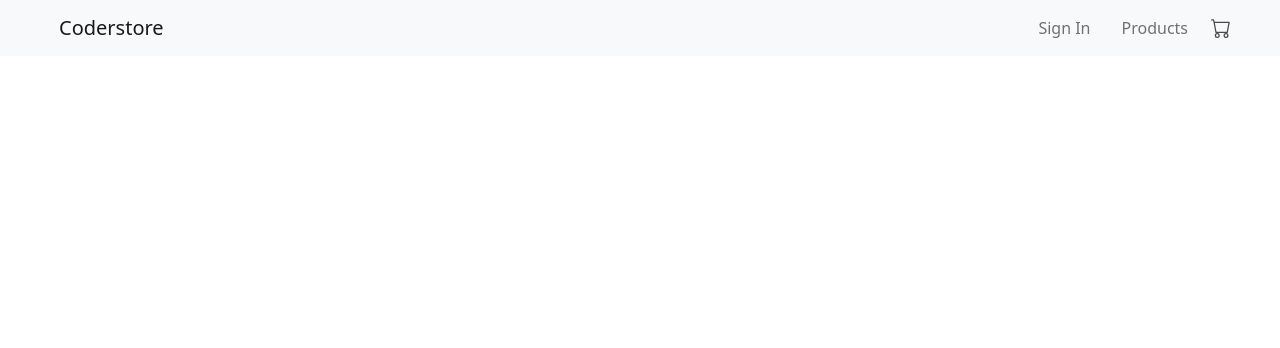
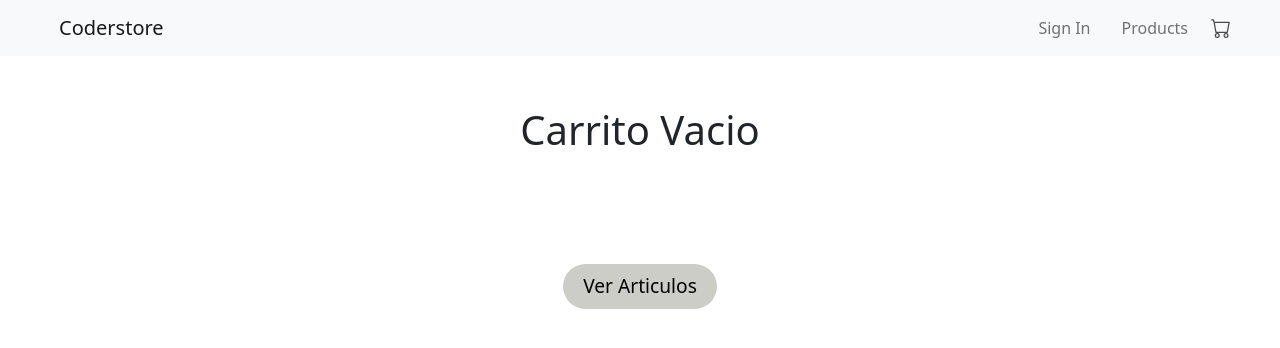
Before and after one commit to FacuBozzi/react-bozzi, a React (Create React App) app: page /cart in a window 1280 px wide. Shown: the top 348 px of the page. Built offline with nearby package versions, Linux system fonts and the light colour scheme.

Commit message:
avance entrega final

```diff
--- a/src/components/Cart.js
+++ b/src/components/Cart.js
@@ -1,5 +1,6 @@
 import { CartContext } from "./context/CartContext"
 import { useContext, useEffect } from "react"
+import { Link } from "react-router-dom"
 
 const Cart = () => {
 
@@ -21,15 +22,21 @@ const Cart = () => {
         </div>
     ))
 
-     //vaciando carrito cuando cambia la url
-    //  const url = window.location.pathname.split('/').pop();
-    //  useEffect(() => {
-    //      clear()
-    //  }, [url]);
+    const carritoVacio = () => {
+        return (
+            <div>
+                <h1 id="carrito-vacio">Carrito Vacio</h1>
+                <Link to="/"><button className="agregador-btn terminar-compra" id="boton-volver">Ver Articulos</button></Link>
+            </div>
+        )
+    }
+
+    console.log(cart.length)
+
 
     return (
         <div>
-           {carritoLleno}
+           {cont > 0 ? carritoLleno : carritoVacio()}
         </div>
     )
 }
--- a/src/components/context/CartContext.js
+++ b/src/components/context/CartContext.js
@@ -39,7 +39,7 @@ export const CartProvider = (props) => {
 
 
 
-  console.log(cart)
+  console.log(cart.length)
 
   return (
     <CartContext.Provider value={[cart, addItem, removeItem, clear, cont, setCont, details, setDetails]}>
--- a/src/style.css
+++ b/src/style.css
@@ -152,6 +152,7 @@ nav a{
     grid-column-gap: 20px;
     grid-row-gap: 20px;
     text-align: center;
+    margin-bottom: 50px;
 }
 
 .product-add-button{
@@ -261,3 +262,13 @@ nav a{
     font-weight: semi-bold;
     margin: 0;
 }
+
+/*seccion carrito vacio*/
+#carrito-vacio{
+    text-align: center;
+    margin-top: 50px;
+}
+
+#boton-volver{
+    margin-top: 110px;
+}
```
